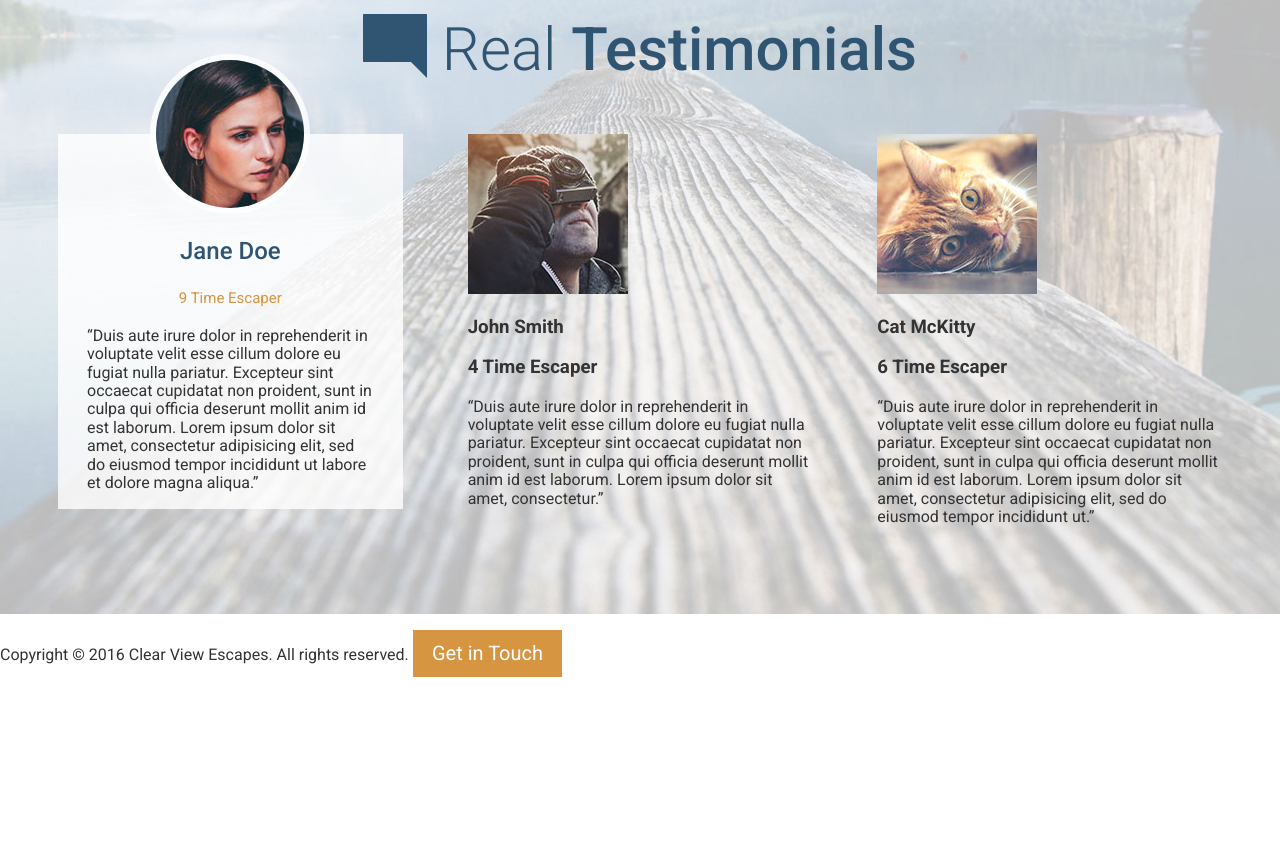
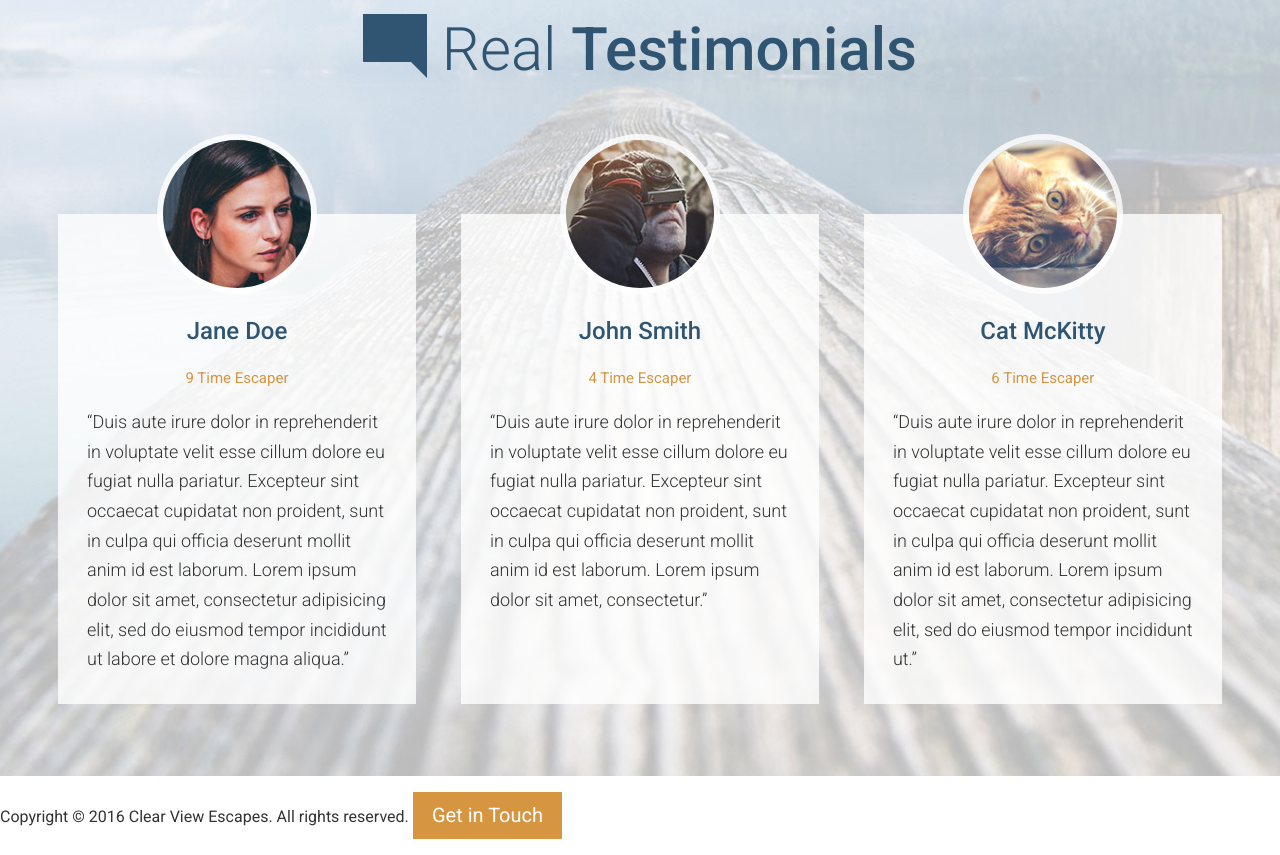
Before and after one commit to Tony-Thomas/travel-site, a website: page app/index.html in a window 1280 px wide. Shown: the part 3180-4035 px from the top of the page. Before the commit the page ends 3873 px from the top, so only its background shows below. Drawn offline with Linux system fonts and the light colour scheme.

Commit message:
styling testimonials section part 2 of 3 complete

```diff
--- a/app/assets/styles/modules/_page-section.css
+++ b/app/assets/styles/modules/_page-section.css
@@ -6,13 +6,27 @@
 		padding: 4.5rem 0;
 	}
 
+	&--no-b-padding-until-medium {
+		padding-bottom: 0;
+
+		@mixin atMedium {
+
+			padding-bottom: 4.5rem;
+		}
+	}
+
 	&--blue {
 	background-color: $mainBlue;
 	color: #fff;
 	}
 
 	&--testimonials {
-		background: url('/assets/images/testimonials-bg.jpg') top center no-repeat;
-		background-size: cover;
+		background-color: #e0e6ef;
+
+		@mixin atMedium {
+			background: url('/assets/images/testimonials-bg.jpg') top center no-repeat;
+			background-size: cover;
+		}
+
 	}
 }
--- a/app/assets/styles/modules/_row.css
+++ b/app/assets/styles/modules/_row.css
@@ -1,6 +1,10 @@
 .row {
 
 	@mixin clearfix;
+
+	&--t-padding {
+		padding-top: 80px; /*-offsetting title to compensate for lifted images-*/
+	}
 
 	&--gutters {
 		margin-right: -65px;
@@ -10,12 +14,20 @@
 		margin-right: -100px;
 	}
 
+	&--gutters-small {
+		margin-right: -45px;
+	}
+
 	&--gutters > div  {
 		padding-right: 65px;
 	}
 
 	&--gutters-large > div {
 		padding-right: 100px;
+	}
+
+	&--gutters-small > div {
+		padding-right: 45px;
 	}
 
 	&__b-margin-until-medium {
@@ -54,4 +66,18 @@
 		}
 	}
 
+	/*---Begin Equal Height Rules---*/
+
+	/*-this rule makes all tesimonial boxes the same height-*/
+	&--equal-height-at-medium {
+		@mixin atMedium {
+			display: flex;
+		}
+
+		& > div {
+			float: none;
+			display: flex;
+		}
+	}
+
 }
--- a/app/assets/styles/modules/_testimonial.css
+++ b/app/assets/styles/modules/_testimonial.css
@@ -2,7 +2,17 @@ $mainOrange: #d59541; /*- bug makes me put var here-*/
 
 .testimonial {
 	background-color: rgba(255, 255, 255, .8);
-	padding: 0 1.8125rem 1px 1.8125rem;
+	padding: 0 18px 1px 18px;
+	margin-bottom: 98px;
+
+	@mixin atMedium {
+		padding: 0 1.8125rem 1px 1.8125rem;
+		margin-bottom: 0;
+	}
+
+	&--last {
+		margin-bottom: 0; /*-removed unneccary margin from last testimonial in mobile view-*/
+	}
 
 	&__photo {
 		border-radius: 80px; /*- photo is 160px, devide pic size by 2 to get circular radius-*/
--- a/app/assets/styles/modules/_wrapper.css
+++ b/app/assets/styles/modules/_wrapper.css
@@ -8,6 +8,16 @@
 
 	 &--medium {
 	 	max-width: 976px;
+	 }
+
+	 &--no-padding-until-medium {
+	 	padding-left: 0;
+	 	padding-right: 0;
+
+	 	@mixin atMedium {
+	 		padding-left: 18px;
+	 		padding-right: 18px;
+	 	}
 	 }
 
 	 .wrapper {
--- a/app/index.html
+++ b/app/index.html
@@ -107,11 +107,11 @@
     </div><!--wrapper-->
   </div><!--features page-section-->
 
-  <div id="testimonials" class="page-section page-section--testimonials">
-    <div class="wrapper">
+  <div id="testimonials" class="page-section page-section--no-b-padding-until-medium page-section--testimonials">
+    <div class="wrapper wrapper--no-padding-until-medium">
       <h2 class="section-title section-title--blue"><img class="section-title__icon" src="assets/images/icons/comment.svg"> Real <strong>Testimonials</strong></h2>
 
-      <div class="row row--gutters">
+      <div class="row row--equal-height-at-medium row--gutters row--gutters-small row--t-padding generic-content-container">
 
         <div class="row__medium-4">
           <div class="testimonial">
@@ -119,23 +119,31 @@
               <img src="assets/images/testimonial-jane.jpg">
             </div><!--testimonial__photo-->
             <h3 class="testimonial__title">Jane Doe</h3>
-            <h4 class="testimonial__subtitle">9 Time Escaper</h3>
+            <h4 class="testimonial__subtitle">9 Time Escaper</h4>
             <p>&ldquo;Duis aute irure dolor in reprehenderit in voluptate velit esse cillum dolore eu fugiat nulla pariatur. Excepteur sint occaecat cupidatat non proident, sunt in culpa qui officia deserunt mollit anim id est laborum. Lorem ipsum dolor sit amet, consectetur adipisicing elit, sed do eiusmod tempor incididunt ut labore et dolore magna aliqua.&rdquo;</p>
           </div><!--tesimonial-->
           </div><!--row__medium-4-->
 
         <div class="row__medium-4">
-          <img src="assets/images/testimonial-john.jpg">
-          <h3>John Smith</h3>
-          <h3>4 Time Escaper</h3>
-          <p>&ldquo;Duis aute irure dolor in reprehenderit in voluptate velit esse cillum dolore eu fugiat nulla pariatur. Excepteur sint occaecat cupidatat non proident, sunt in culpa qui officia deserunt mollit anim id est laborum. Lorem ipsum dolor sit amet, consectetur.&rdquo;</p>
+          <div class="testimonial">
+            <div class="testimonial__photo">
+              <img src="assets/images/testimonial-john.jpg">
+            </div><!--testimonial__photo-->
+            <h3 class="testimonial__title">John Smith</h3>
+            <h4 class="testimonial__subtitle">4 Time Escaper</h4>
+            <p>&ldquo;Duis aute irure dolor in reprehenderit in voluptate velit esse cillum dolore eu fugiat nulla pariatur. Excepteur sint occaecat cupidatat non proident, sunt in culpa qui officia deserunt mollit anim id est laborum. Lorem ipsum dolor sit amet, consectetur.&rdquo;</p>
+          </div><!--tesimonial-->
         </div><!--row__medium-4-->
 
         <div class="row__medium-4">
-          <img src="assets/images/testimonial-cat.jpg">
-          <h3>Cat McKitty</h3>
-          <h3>6 Time Escaper</h3>
-          <p>&ldquo;Duis aute irure dolor in reprehenderit in voluptate velit esse cillum dolore eu fugiat nulla pariatur. Excepteur sint occaecat cupidatat non proident, sunt in culpa qui officia deserunt mollit anim id est laborum. Lorem ipsum dolor sit amet, consectetur adipisicing elit, sed do eiusmod tempor incididunt ut.&rdquo;</p>
+          <div class="testimonial testimonial--last">
+            <div class="testimonial__photo">
+              <img src="assets/images/testimonial-cat.jpg">
+            </div><!--testimonial__photo-->
+            <h3 class="testimonial__title">Cat McKitty</h3>
+            <h4 class="testimonial__subtitle">6 Time Escaper</h4>
+            <p>&ldquo;Duis aute irure dolor in reprehenderit in voluptate velit esse cillum dolore eu fugiat nulla pariatur. Excepteur sint occaecat cupidatat non proident, sunt in culpa qui officia deserunt mollit anim id est laborum. Lorem ipsum dolor sit amet, consectetur adipisicing elit, sed do eiusmod tempor incididunt ut.&rdquo;</p>
+          </div><!--tesimonial-->
         </div><!--row__medium-4-->
 
       </div><!--row-->
--- a/app/temp/styles/styles.css
+++ b/app/temp/styles/styles.css
@@ -550,6 +550,19 @@ a {
   max-width: 976px;
 }
 
+.wrapper--no-padding-until-medium {
+  padding-left: 0;
+  padding-right: 0;
+}
+
+@media (min-width: 800px) {
+
+  .wrapper--no-padding-until-medium {
+    padding-left: 18px;
+    padding-right: 18px;
+  }
+}
+
 .wrapper .wrapper {
   padding-left: 0;
   padding-right: 0;
@@ -581,14 +594,32 @@ a {
   }
 }
 
+.page-section--no-b-padding-until-medium {
+  padding-bottom: 0;
+}
+
+@media (min-width: 800px) {
+
+  .page-section--no-b-padding-until-medium {
+    padding-bottom: 4.5rem;
+  }
+}
+
 .page-section--blue {
   background-color: #2f5572;
   color: #fff;
 }
 
 .page-section--testimonials {
-  background: url('/assets/images/testimonials-bg.jpg') top center no-repeat;
-  background-size: cover;
+  background-color: #e0e6ef;
+}
+
+@media (min-width: 800px) {
+
+  .page-section--testimonials {
+    background: url('/assets/images/testimonials-bg.jpg') top center no-repeat;
+    background-size: cover;
+  }
 }
 
 .headline {
@@ -649,10 +680,20 @@ a {
   margin-top: 0;
 }
 
+.row {
+
+	/*---Begin Equal Height Rules---*/
+
+}
+
 .row::after {
   content: "";
   clear: both;
   display: table;
+}
+
+.row--t-padding {
+  padding-top: 80px;/*-offsetting title to compensate for lifted images-*/
 }
 
 .row--gutters {
@@ -663,12 +704,20 @@ a {
   margin-right: -100px;
 }
 
+.row--gutters-small {
+  margin-right: -45px;
+}
+
 .row--gutters > div  {
   padding-right: 65px;
 }
 
 .row--gutters-large > div {
   padding-right: 100px;
+}
+
+.row--gutters-small > div {
+  padding-right: 45px;
 }
 
 .row__b-margin-until-medium {
@@ -705,6 +754,24 @@ a {
   .row__medium-8-smaller {
     width: 63%;
   }
+}
+
+/*-this rule makes all tesimonial boxes the same height-*/
+
+@media (min-width: 800px) {
+
+  .row--equal-height-at-medium {
+    display: -webkit-box;
+    display: -ms-flexbox;
+    display: flex;
+  }
+}
+
+.row--equal-height-at-medium > div {
+  float: none;
+  display: -webkit-box;
+  display: -ms-flexbox;
+  display: flex;
 }
 
 .generic-content-container p {
@@ -818,7 +885,20 @@ a {
 
 .testimonial {
 	background-color: rgba(255, 255, 255, .8);
-	padding: 0 1.8125rem 1px 1.8125rem;
+	padding: 0 18px 1px 18px;
+	margin-bottom: 98px;
+}
+
+@media (min-width: 800px) {
+
+  .testimonial {
+    padding: 0 1.8125rem 1px 1.8125rem;
+    margin-bottom: 0;
+  }
+}
+
+.testimonial--last {
+  margin-bottom: 0;/*-removed unneccary margin from last testimonial in mobile view-*/
 }
 
 .testimonial__photo {
```
